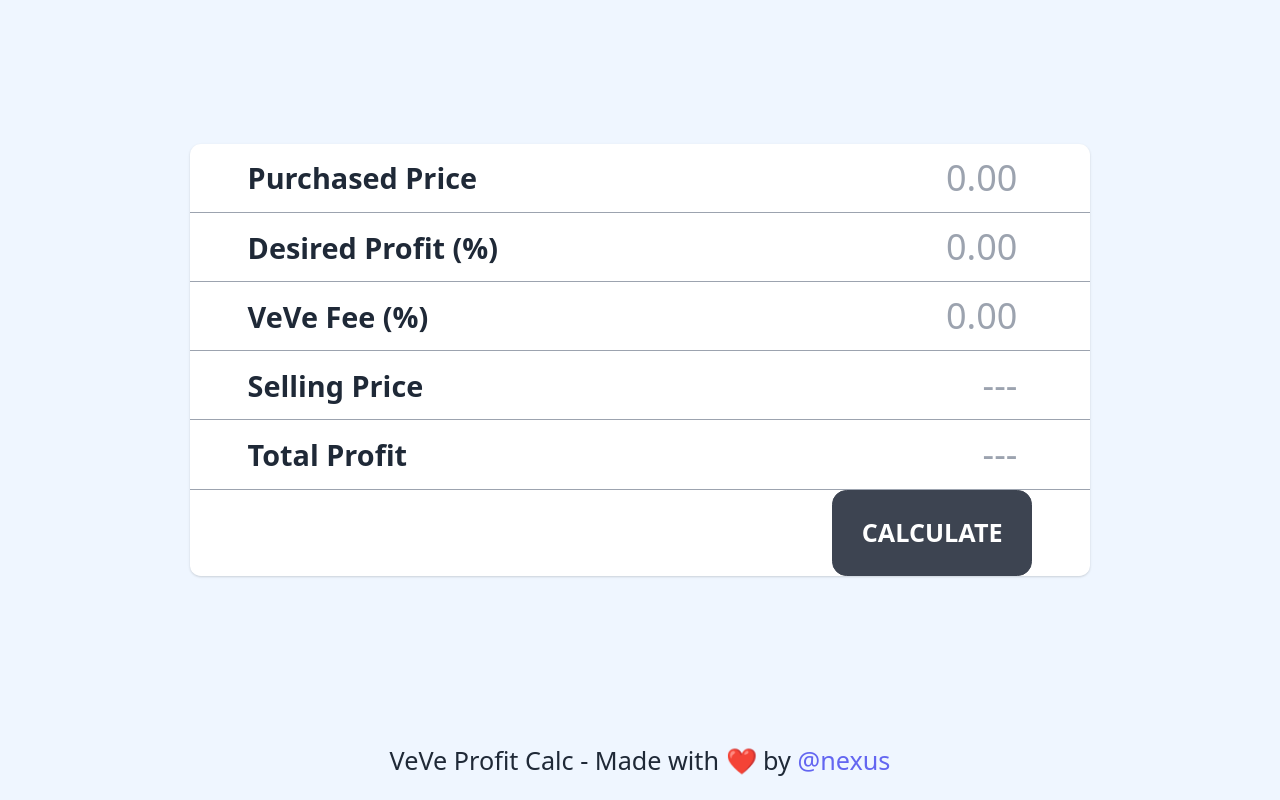
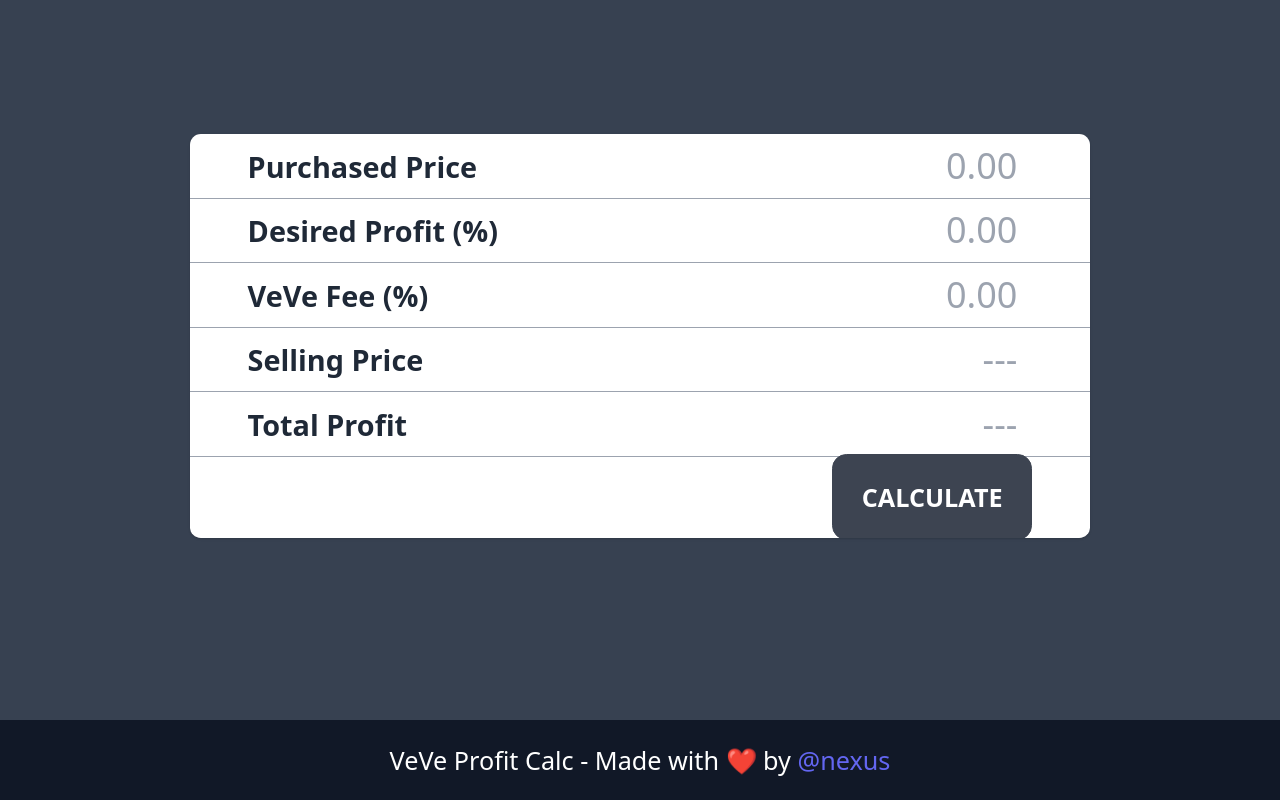
Before and after one commit to nexusque/veve-profit-calculator, a website: page index.html in a window 1280 px wide. Drawn offline with nearby package versions, Linux system fonts and the light colour scheme.

Commit message:
fix styling for easy on the eyes

```diff
--- a/index.html
+++ b/index.html
@@ -3,6 +3,8 @@
 
 <head>
   <meta charset="UTF-8">
+  <meta name="theme-color" media="(prefers-color-scheme: light)" content="black" />
+  <meta name="theme-color" media="(prefers-color-scheme: dark)" content="black" />
   <title>Profit Calculator</title>
   <link rel='stylesheet' href='https://cdnjs.cloudflare.com/ajax/libs/tailwindcss/2.2.19/tailwind.min.css'>
   <link rel='stylesheet' href='https://cdnjs.cloudflare.com/ajax/libs/daisyui/2.46.1/full.css'>
@@ -11,8 +13,8 @@
 
 <body>
   <!-- partial:index.partial.html -->
-  <div class="w-screen h-screen bg-blue-50">
-    <div class="flex items-center justify-center w-full px-4 md:px-0" style="height: 90%">
+  <div class="w-screen h-screen bg-gray-700" style="padding-bottom: 10%;">
+    <div class="flex items-center justify-center w-full h-full px-4 md:px-0">
       <div class="calculator-container md:w-3/4 h-3/5 bg-white rounded-md overflow-hidden shadow">
         <div class="w-full h-full grid grid-rows-5">
           <div class="row-span-4 grid grid-rows-5">
@@ -62,7 +64,7 @@
         </div>
       </div>
     </div>
-    <div class="flex items-center justify-center w-full" style="height: 10%">
+    <div class="fixed bottom-0 flex items-center justify-center w-full text-white bg-gray-900" style="height: 10%">
       <div class="text-sm select-none">
         VeVe Profit Calc - Made with
         <!-- -->❤️
```
